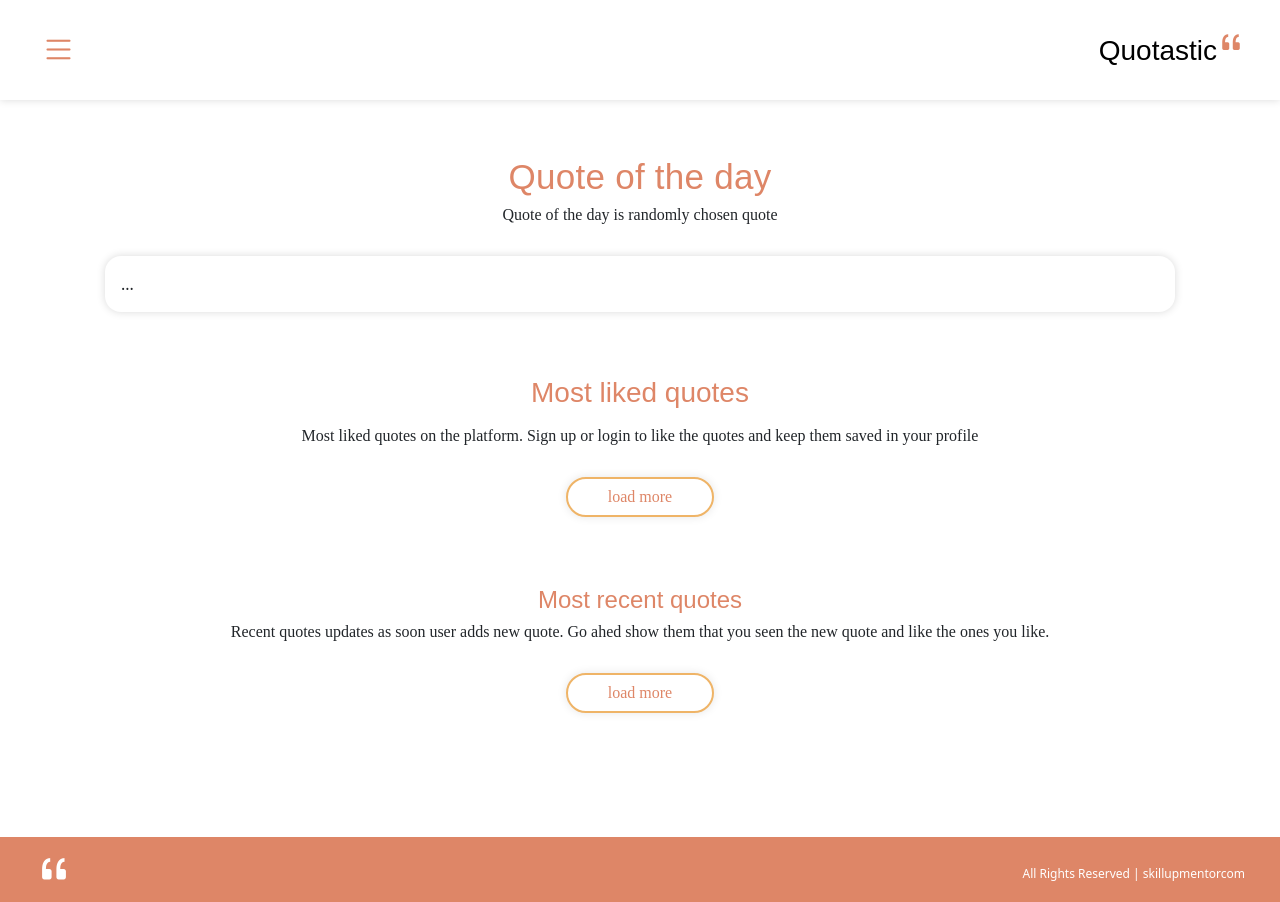
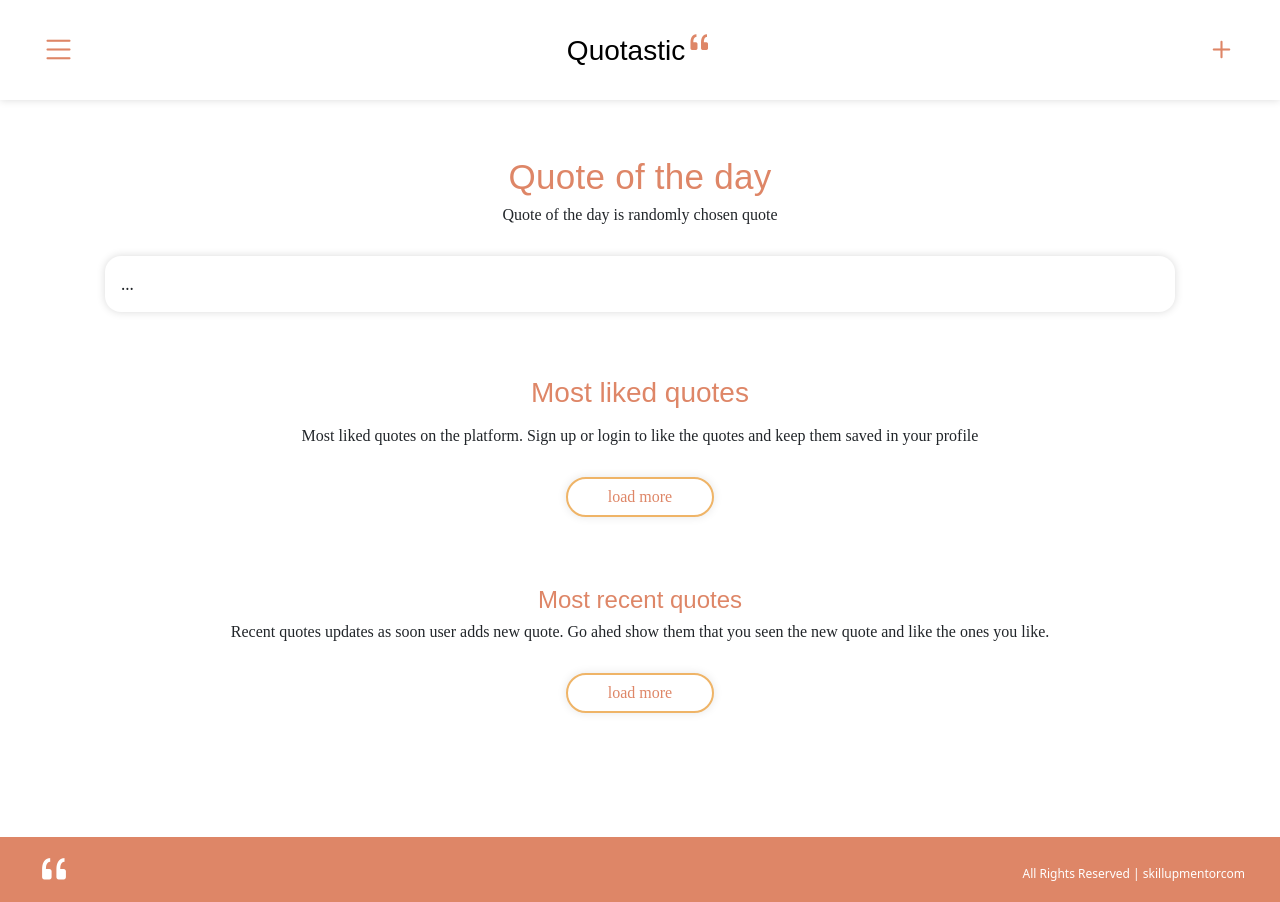
Before and after one commit to hktari/skillup-01-quotes-frontend, a React (Create React App) app: page / in a window 1280 px wide. Built offline with nearby package versions, Linux system fonts and the light colour scheme; data requests are answered from the project's data file.

Commit message:
adds 'add quote' button

```diff
--- a/src/App.tsx
+++ b/src/App.tsx
@@ -7,15 +7,15 @@ import authApi from './services/authApi';
 import LandingPage from './components/LandingPage';
 
 function App() {
-  // const tmp_user = {
-  //   id: 1,
-  //   username: "Wade Warren",
-  //   profileImg: {
-  //     thumbnailUrl: "/assets/images/mock/profile-thumbnail2.webp"
-  //   },
-  //   karmaPoints: 154
-  // };
-  const tmp_user : User | null = null;
+  const tmp_user = {
+    id: 1,
+    username: "Wade Warren",
+    profileImg: {
+      thumbnailUrl: "/assets/images/mock/profile-thumbnail2.webp"
+    },
+    karmaPoints: 154
+  };
+  // const tmp_user : User | null = null;
 
   const [user, setUser] = useState<User | null>(tmp_user)
 
--- a/src/components/Header.tsx
+++ b/src/components/Header.tsx
@@ -29,6 +29,12 @@ const Header = (props: HeaderProps) => {
                 <a href="/#" className='title-brand' >
                     <h3>Quotastic<i className="bi bi-quote"></i></h3>
                 </a>
+                <div className={isLoggedIn() ? 'btn-wrapper' : 'd-none'}>
+                    <button type="button"
+                        className='btn-add'>
+                        <i className="bi bi-plus"></i>
+                    </button>
+                </div>
             </header>
 
             <nav id='side-menu' className={sideMenuOpen ? 'open' : ''}>
--- a/src/scss/index.scss
+++ b/src/scss/index.scss
@@ -50,6 +50,11 @@ header {
 
   .btn-wrapper {
     flex-grow: 1;
+  }
+
+  .btn-add {
+    @extend .btn-toggle;
+    float: right;
   }
 
   .title-brand {
@@ -124,7 +129,7 @@ header {
 
     .nav-item {
       list-style: none;
-
+      cursor: pointer;
       padding: 24px 0px;
 
       a {
@@ -149,7 +154,7 @@ header {
     }
   }
 
-  .btn-block{
+  .btn-block {
     margin: 8px 0;
   }
 }
```
